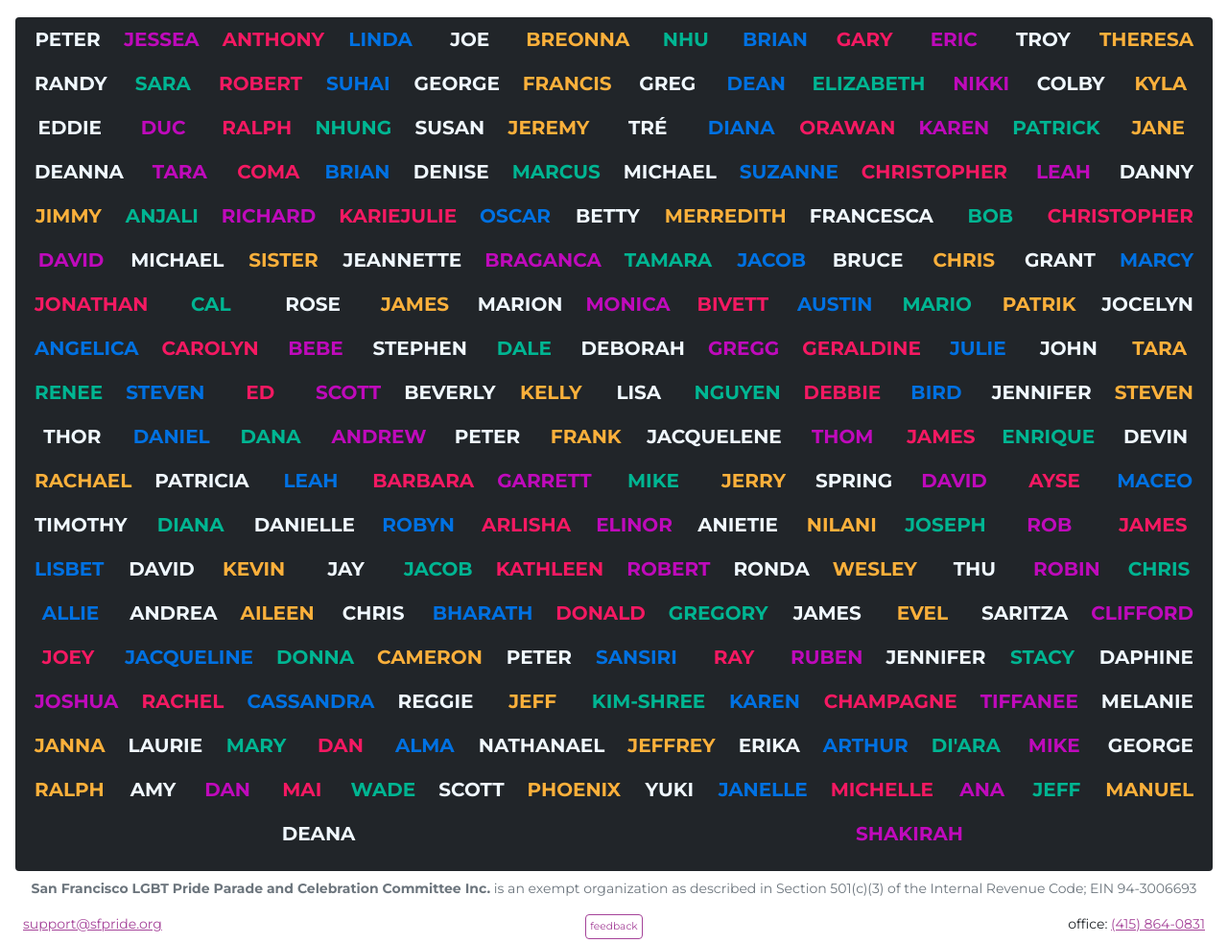
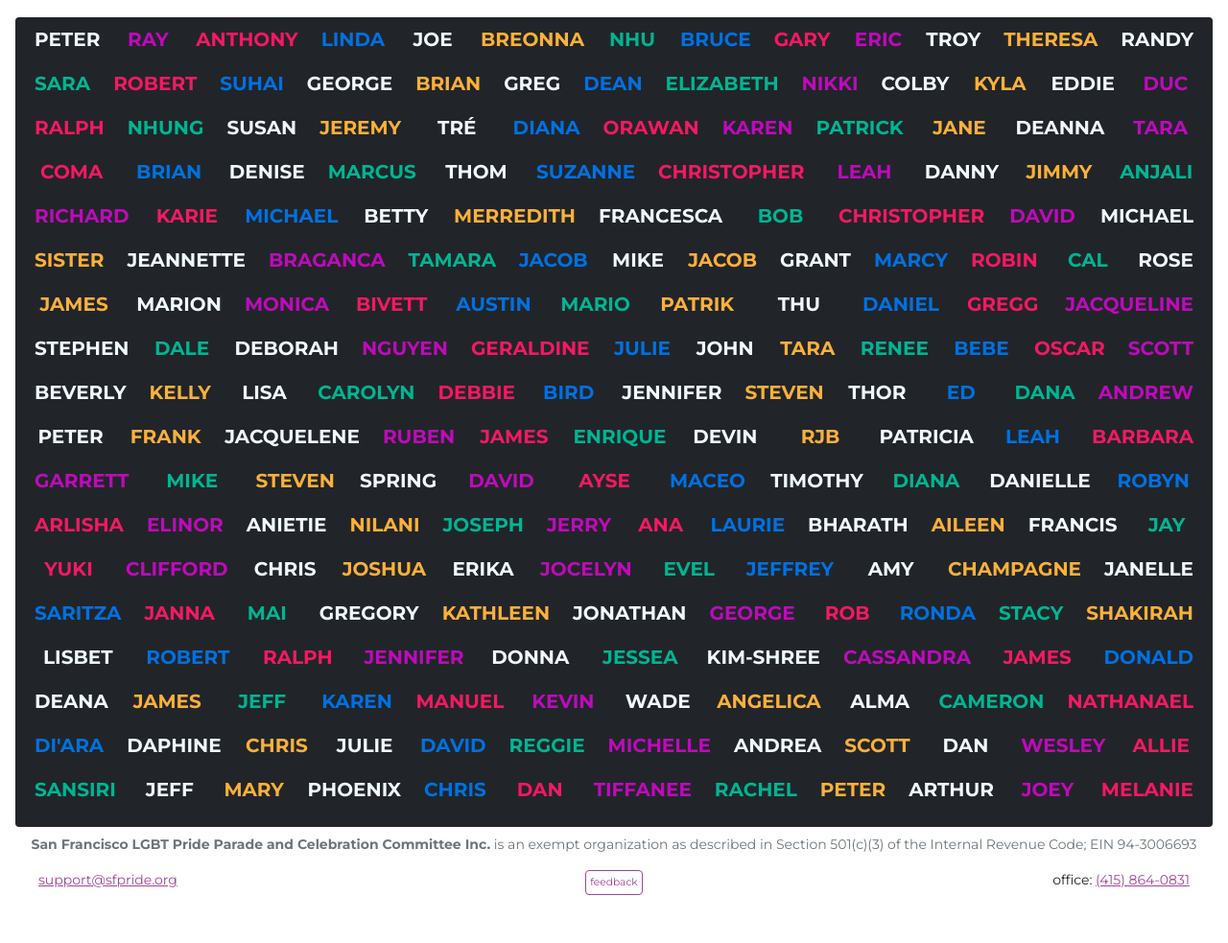
Before and after one commit to sfpride/members, a Jekyll site: the page built from members.html, in a window 1280 px wide. Shown: the part 216-1199 px from the top of the page at 96% size. Built offline with Jekyll 4.4.1, drawn with Linux system fonts in a browser that asks for light colours; after the commit the page ends 1169 px from its top, so only the background shows below that.

Commit message:
ad spacing to footer

```diff
--- a/_data/members.csv
+++ b/_data/members.csv
@@ -164,7 +164,7 @@ Dan
 Allie
 Amy
 Wesley
-Rachael
+RJB
 Monica
 Aileen
 Janelle
@@ -184,7 +184,8 @@ Jeremy
 Suhai
 Nathanael
 Denise
-KarieJulie
+Karie
+Julie
 Robin
 Jonathan
 Gregory
--- a/_includes/footer.html
+++ b/_includes/footer.html
@@ -5,7 +5,7 @@
             <span class="d-sm-none text-muted" style="font-size:2.4w;"><strong>San Francisco LGBT Pride Parade and Celebration Committee Inc.</strong><br>501(c)(3) non-profit; EIN 94-3006693</span>
         </div>
     </div>
-    <div class="row mt-3 g-0">
+    <div class="row m-3 g-0">
         <div class="col text-start"><a href="mailto:support@sfpride.org">support@sfpride.org</a></div>
         <div class="col text-center m-0 p-0"><a style="font-size: .666rem;" class="btn btn-small m-0 p-1 btn-outline-primary" href="/feedback">feedback</a></div>
         <div class="col text-end">office: <a href="tel:+14158640831">(415) 864-0831</a></div>
```
